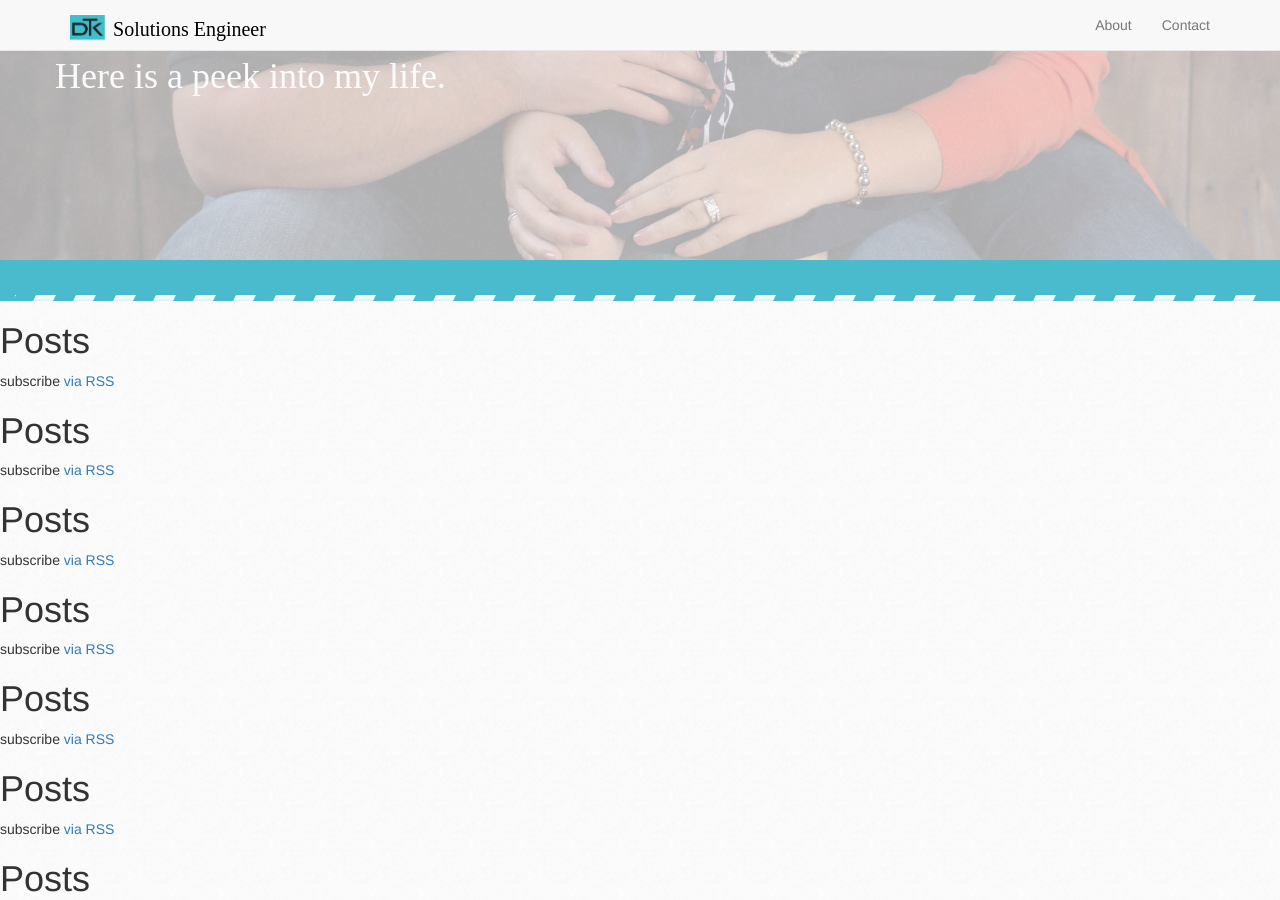
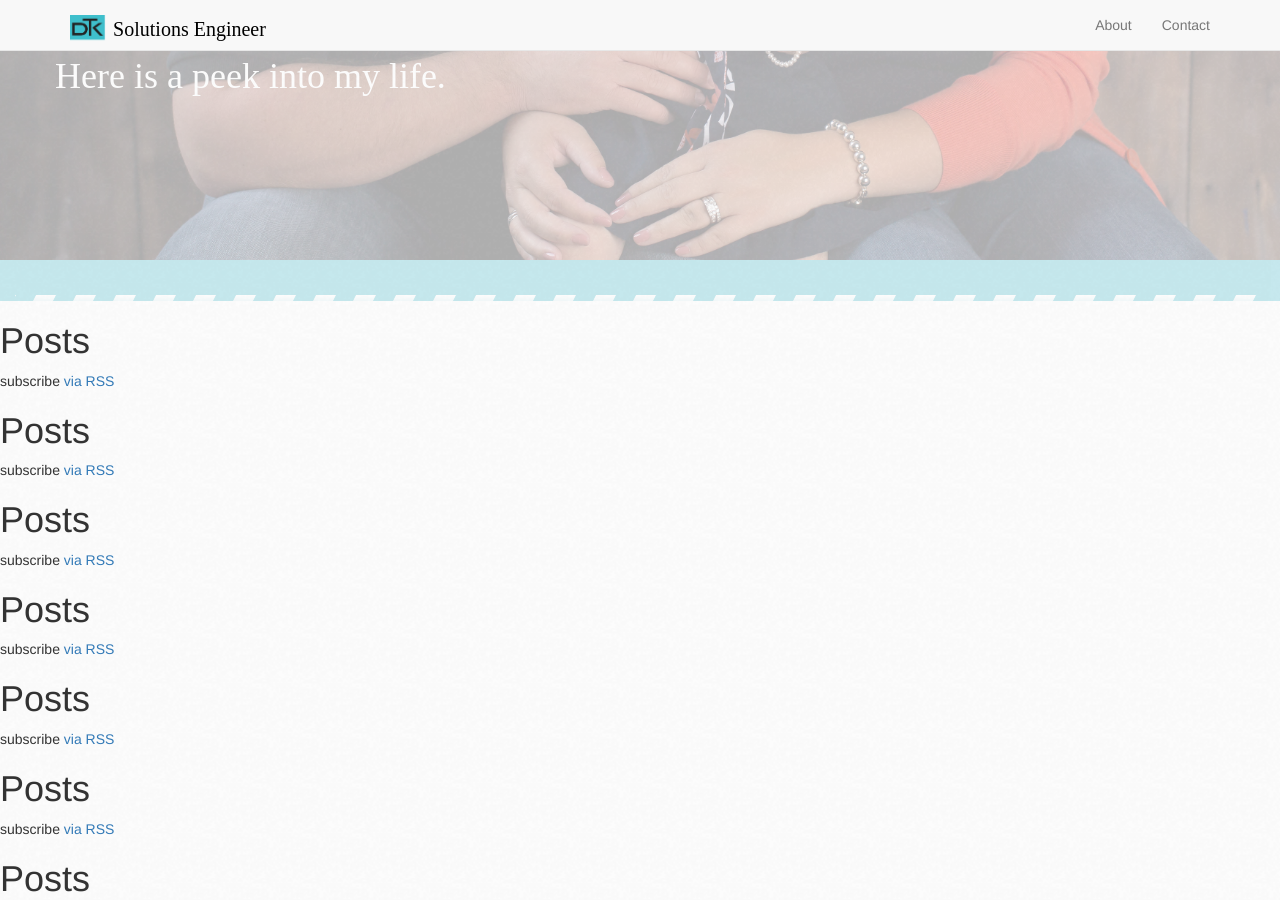
Before and after one commit to huihuiyihan/dtkocher.github.io, a Jekyll site: the page built from index.html, in a window 1280 px wide and 900 px high, scrolled down 622 px. Built offline with Jekyll 4.4.1, drawn with Linux system fonts in a browser that asks for light colours; nearby versions of some CDN libraries.

```diff
--- a/_sass/_background.scss
+++ b/_sass/_background.scss
@@ -16,16 +16,18 @@
   }
 }
 
-.background-border {
-  margin-top: 35px;
-  width: 100%;
-  height: 6px;
-  background-image: url("../img/stripe.png");
-  background-repeat: repeat-x;
-}
-
 .background-bottom {
   background-color: $base-color;
+
+  .background-border {
+    margin-top: 35px;
+    width: 100%;
+    height: 6px;
+    background-image: url("../img/stripe.png");
+    background-repeat: repeat-x;
+    opacity:1;
+    transition: opacity 0.5s ease-out;
+  }
 }
 
 .fade {
--- a/js/main.js
+++ b/js/main.js
@@ -4,13 +4,18 @@ $(function() {
     $(window).scroll(function() {
       if ($(window).scrollTop() > $(window).height()-200) {
         $(".background").addClass("fade-out");
+        $(".background-bottom").addClass("fade-out");
       }
       else if ($(window).scrollTop() > ($(window).height()-400)) {
         $(".background").addClass("fade");
         $(".background").removeClass("fade-out");
+
+        $(".background-bottom").addClass("fade");
+        $(".background-bottom").removeClass("fade-out");
       }
       else if ($(window).scrollTop() < ($(window).height()-400)) {
         $(".background").removeClass("fade");
+        $(".background-bottom").removeClass("fade");
       }
     });
   }
```
